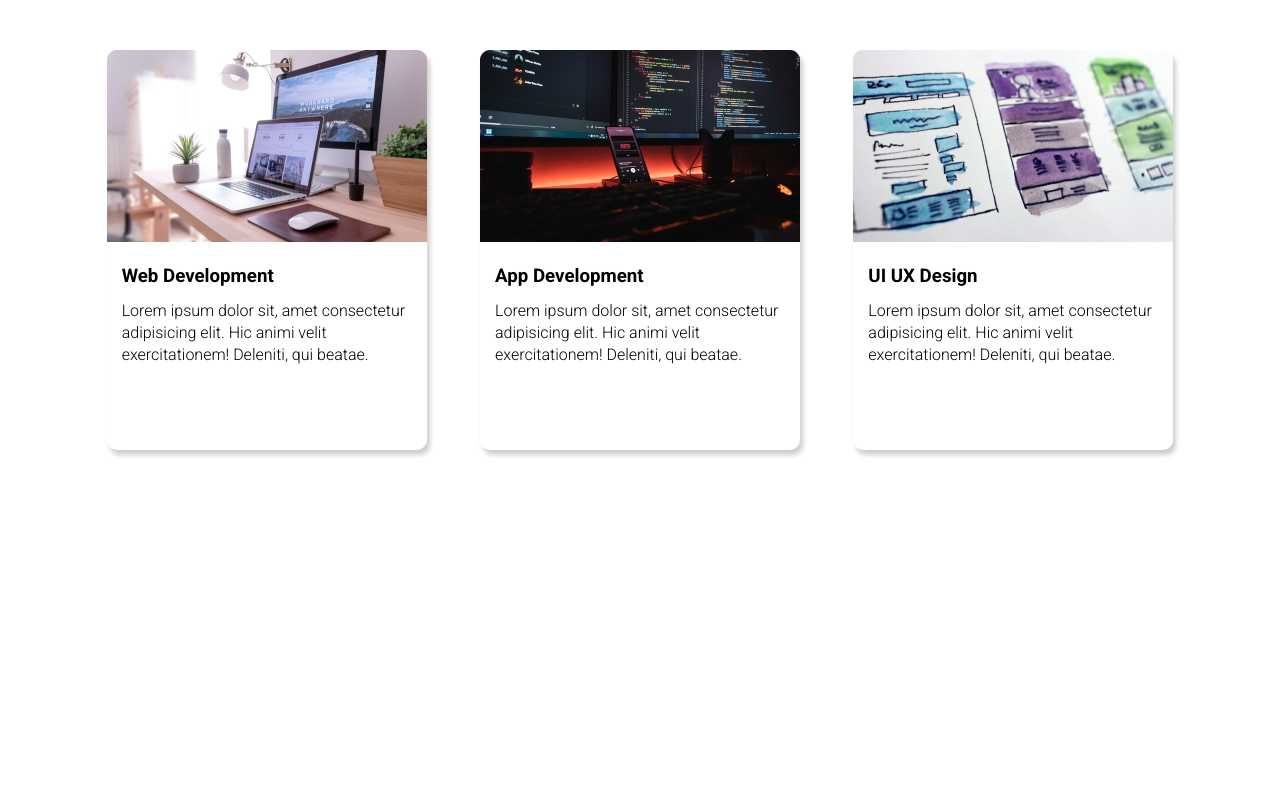
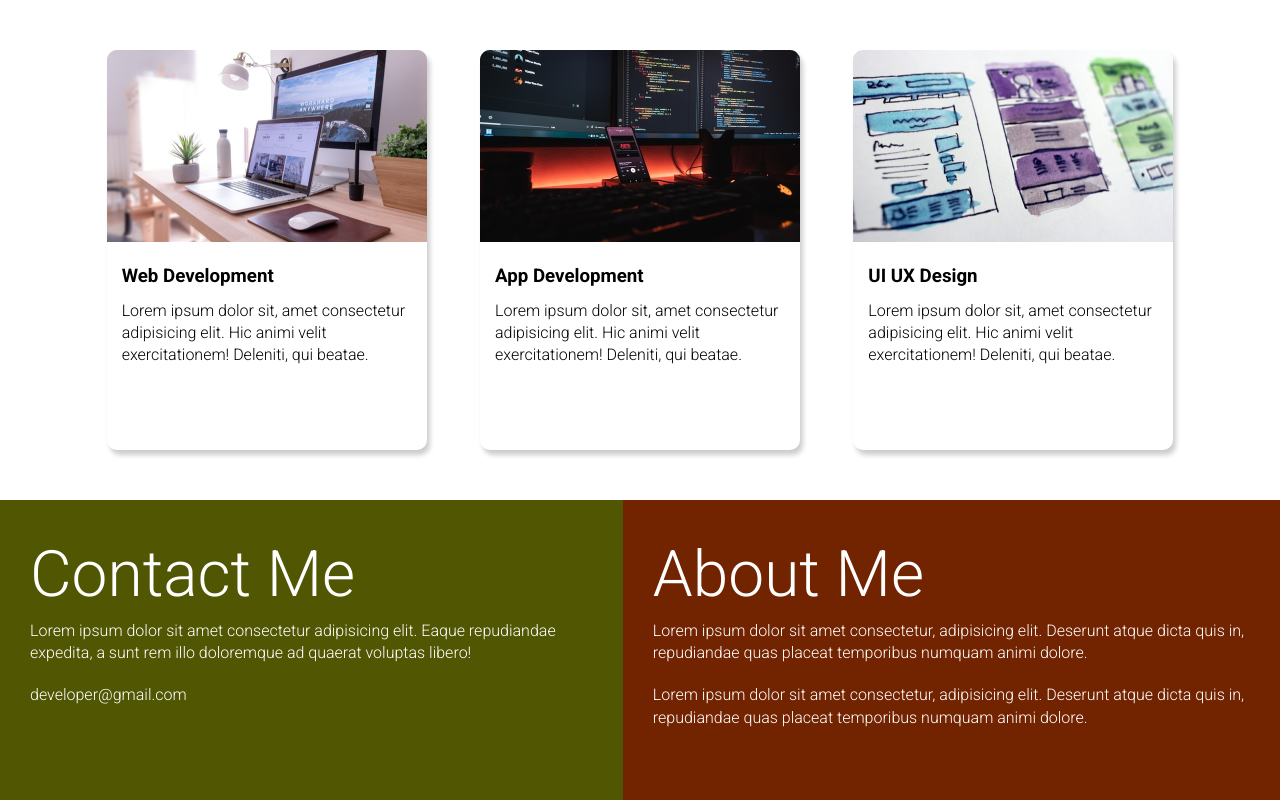
Before and after one commit to Abdulla-Siam/Project-4, a plain HTML site: page index.html in a window 1280 px wide. Shown: the part 966-1766 px from the top of the page. Before the commit the page ends 1466 px from the top, so only its background shows below. Drawn offline with Linux system fonts and the light colour scheme.

Commit message:
detail section

```diff
--- a/index.html
+++ b/index.html
@@ -51,5 +51,17 @@
             </div>
         </div>
     </section>
+    <section class="detail">
+        <div class="contact">
+            <h2>Contact Me</h2>
+            <p>Lorem ipsum dolor sit amet consectetur adipisicing elit. Eaque repudiandae expedita, a sunt rem illo doloremque ad quaerat voluptas libero!</p>
+            <span>developer@gmail.com</span>
+        </div>
+        <div class="about">
+            <h2>About Me</h2>
+            <p>Lorem ipsum dolor sit amet consectetur, adipisicing elit. Deserunt atque dicta quis in, repudiandae quas placeat temporibus numquam animi dolore.</p>
+            <p>Lorem ipsum dolor sit amet consectetur, adipisicing elit. Deserunt atque dicta quis in, repudiandae quas placeat temporibus numquam animi dolore.</p>
+        </div>
+    </section>
 </body>
 </html>
--- a/style.css
+++ b/style.css
@@ -92,3 +92,30 @@ html, body{
 .info h3{
     margin-bottom: 10px;
 }
+
+.detail{
+    display: flex;
+}
+
+.contact{
+    background-color: #515603;
+}
+
+.about{
+    background-color: #722300;
+}
+
+.contact, .about{
+    padding: 30px;
+    color: white;
+    min-height: 300px;
+}
+
+.contact h2, .about h2{
+    font-size: 64px;
+    font-weight: 300;
+}
+
+.contact p, .about p{
+    margin-bottom: 20px;
+}
```
